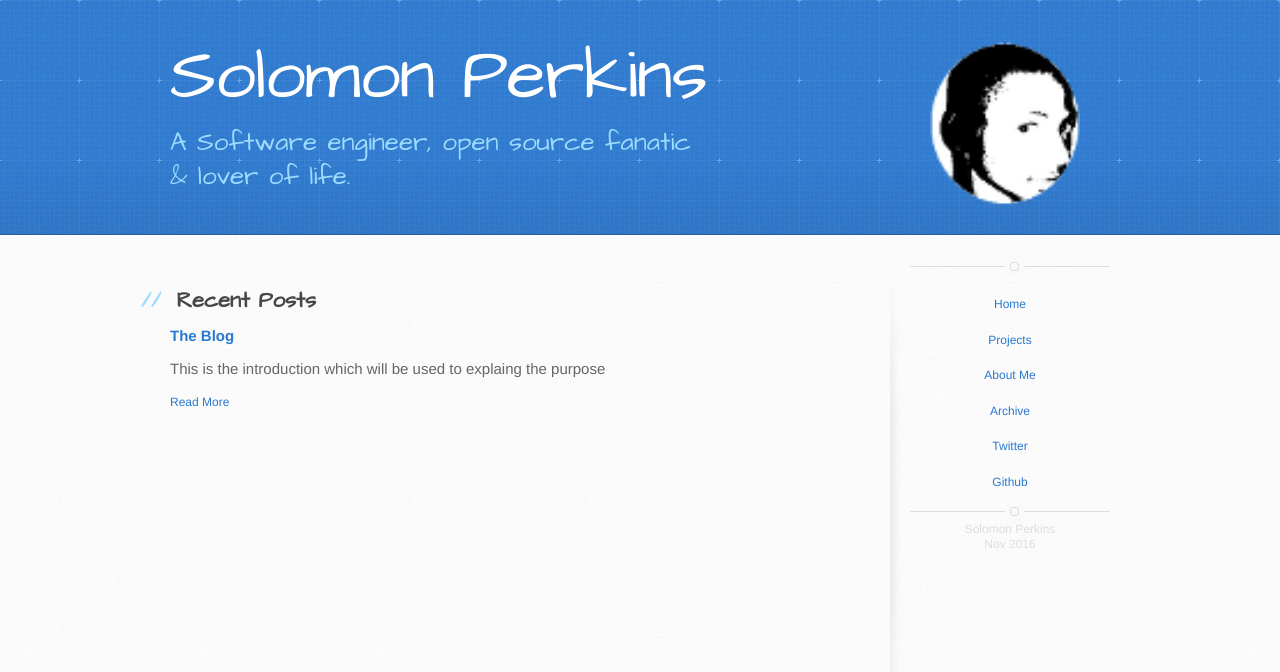
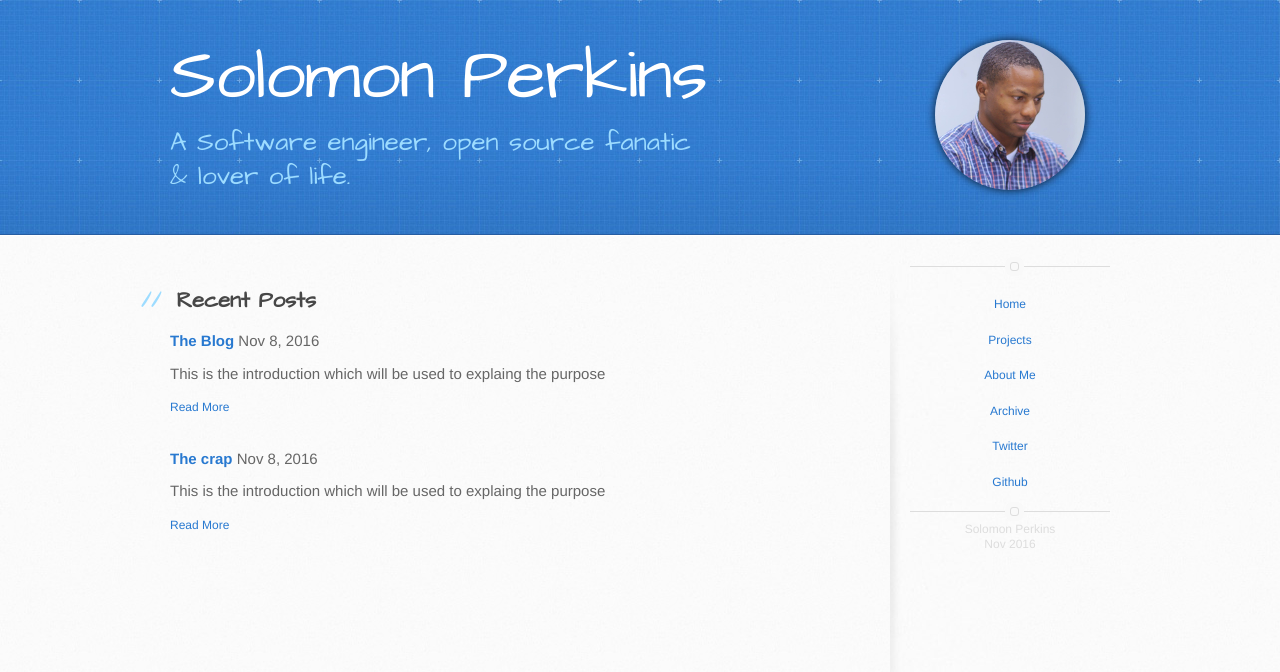
Before and after one commit to SolomonPerkins/solomonperkins.github.io, a Jekyll site: the page built from index.html, in a window 1280 px wide. Shown: the top 672 px of the page. Built offline with Jekyll 4.4.1, drawn with Linux system fonts in a browser that asks for light colours; the list of posts is cut into pages by our own code.

Commit message:
fixing v1 layout

```diff
--- a/_config.yml
+++ b/_config.yml
@@ -61,8 +61,8 @@ enabled: all
 
 
 #Pagination configs
-paginate: 1
-paginate_path: "/blog/page:num/"
+paginate: 7
+paginate_path: "/page:num/index.html"
 
 #Footer links
 footer-links:
--- a/_layouts/default.html
+++ b/_layouts/default.html
@@ -10,9 +10,7 @@
 		<header>
 	      	<div class="inner">
 	        	<div id="profile-image">
-	          		<a title="My Profile" href="/" class="link-logo" id="my-logo">
-	            		<img alt="Me" src="/images/pic-vector.png"/>
-	          		</a>
+
 	          	</div>
 	          	<div id="detail-content">
 		        	<h1>{{ site.name }}</h1>
--- /dev/null
+++ b/_posts/2015-10-10-the-second.md
@@ -0,0 +1,10 @@
+---
+layout: post
+title: The crap
+tags: welcome
+date: 2016-11-08
+introduction: This is the introduction which will be used to explaing the purpose
+---
+
+The first step of many
+[Jekyll Now repository](https://github.com/barryclark/jekyll-now)
--- a/index.html
+++ b/index.html
@@ -3,12 +3,13 @@ layout: default
 ---
 
 <div class="posts">
+
 	<h2> Recent Posts </h2>
-	{% for post in site.posts %}
+	{% for post in paginator.posts %}
 		<article class="each-post">
 
 		  <strong><a href="{{ site.baseurl }}{{ post.url }}">{{ post.title }}</a></strong>
-
+		  <span class="post-date">{{ post.date | date: "%b %-d, %Y" }}</span>
 		  <div class="entry">
 		    {{ post.introduction }}
 		  </div>
@@ -17,3 +18,20 @@ layout: default
 		</article>
 	{% endfor %}
 </div>
+
+
+
+<!-- Pagination links -->
+<!-- <div class="pagination">
+	{% if paginator.previous_page %}
+		<a href="{{ paginator.previous_page }}" class="pager previous">prev</a>
+	{% else %}
+		<span class="pager previous disabled">prev</span>
+	{% endif %}
+	<span class="page_number">page {{ paginator.page }} of {{ paginator.total_pages }}</span>
+	{% if paginator.next_page %}
+		<a href="{{ paginator.next_page }}" class="pager next">prev</a>
+	{% else %}
+		<span class="pager next disabled">next</span>
+	{% endif %}
+</div> -->
--- a/stylesheets/custom-layout-template.css
+++ b/stylesheets/custom-layout-template.css
@@ -1,6 +1,15 @@
 /*Header*/
 #profile-image {
-	margin-right: 30px;
+	width: 150px;
+    margin-right: 25px;
+    height: 150px;
+    border-radius: 100px;
+    -webkit-border-radius: 100px;
+    -moz-border-radius: 100px;
+    background: url('../images/profile-photo.png') 50% 40% no-repeat;
+    box-shadow: 0 0 8px rgba(0, 0, 0, .8);
+    -webkit-box-shadow: 0 0 8px rgba(0, 0, 0, .8);
+    -moz-box-shadow: 0 0 8px rgba(0, 0, 0, .8);
 }
 
 /* The Sidebar / footer*/
@@ -35,10 +44,10 @@ a.read-more{
 }
 
 /** The Homepage POST List **/
-article.post {
+article.each-post {
     padding-bottom: 5px;
     padding-top: 5px;
-    margin-bottom: 10px;
+    margin-bottom: 20px;
 }
 .entry {
     padding-top: 10px;
@@ -77,4 +86,14 @@ article.post {
 		padding-left: 10px;
 		padding-right: 10px;
 	}
+
+    #profile-image {
+        width: 100px;
+        height: 100px;
+        margin-right: 10px;
+        border-radius: 50px;
+        -webkit-border-radius: 50px;
+        -moz-border-radius: 50px;
+        background-position-y: 10%;
+    }
 }
--- a/stylesheets/stylesheet.css
+++ b/stylesheets/stylesheet.css
@@ -892,7 +892,6 @@ date, h3 date{
 
 header #profile-image{
    float: right;
-   width: auto;
 }
 header #profile-image a.link-logo{
   display: inline-block;
```
Also changed, not shown: archive.html (+7 -5 lines), images/profile-photo.png (added), 1 other file.
